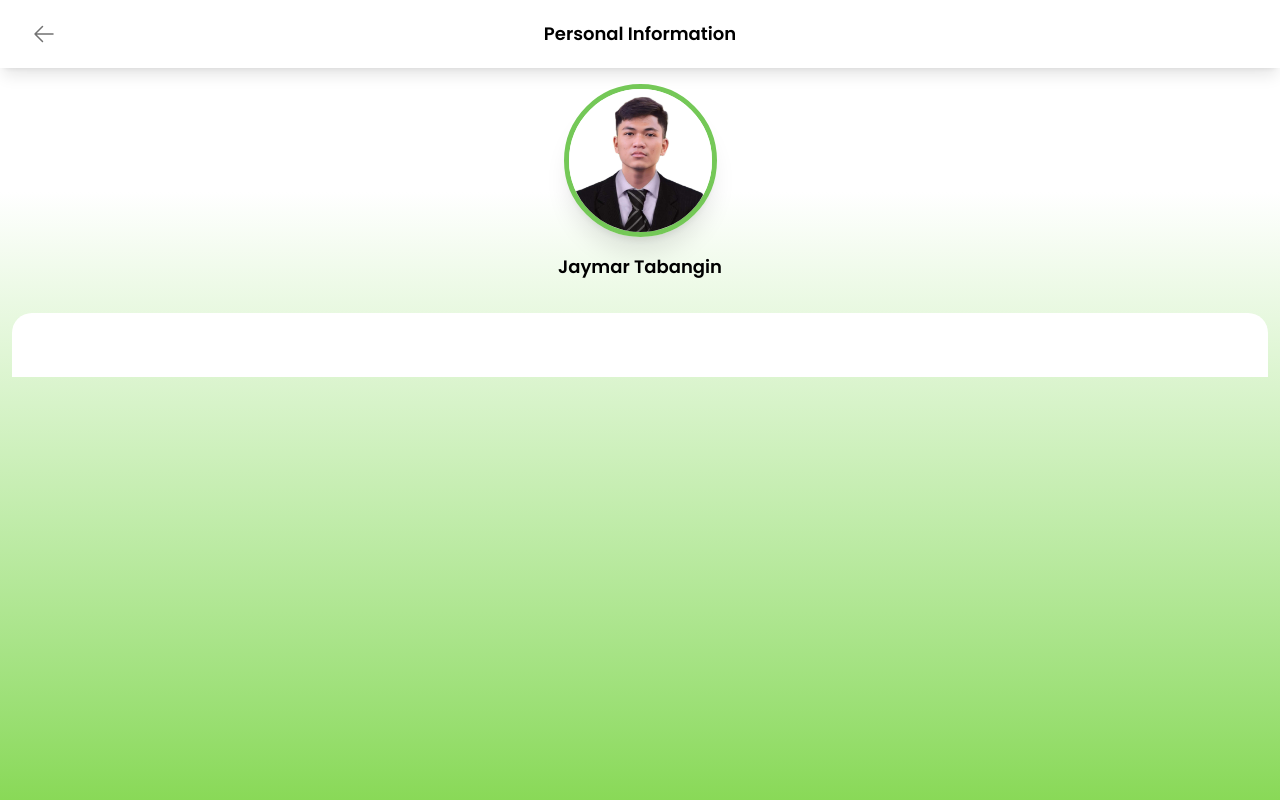
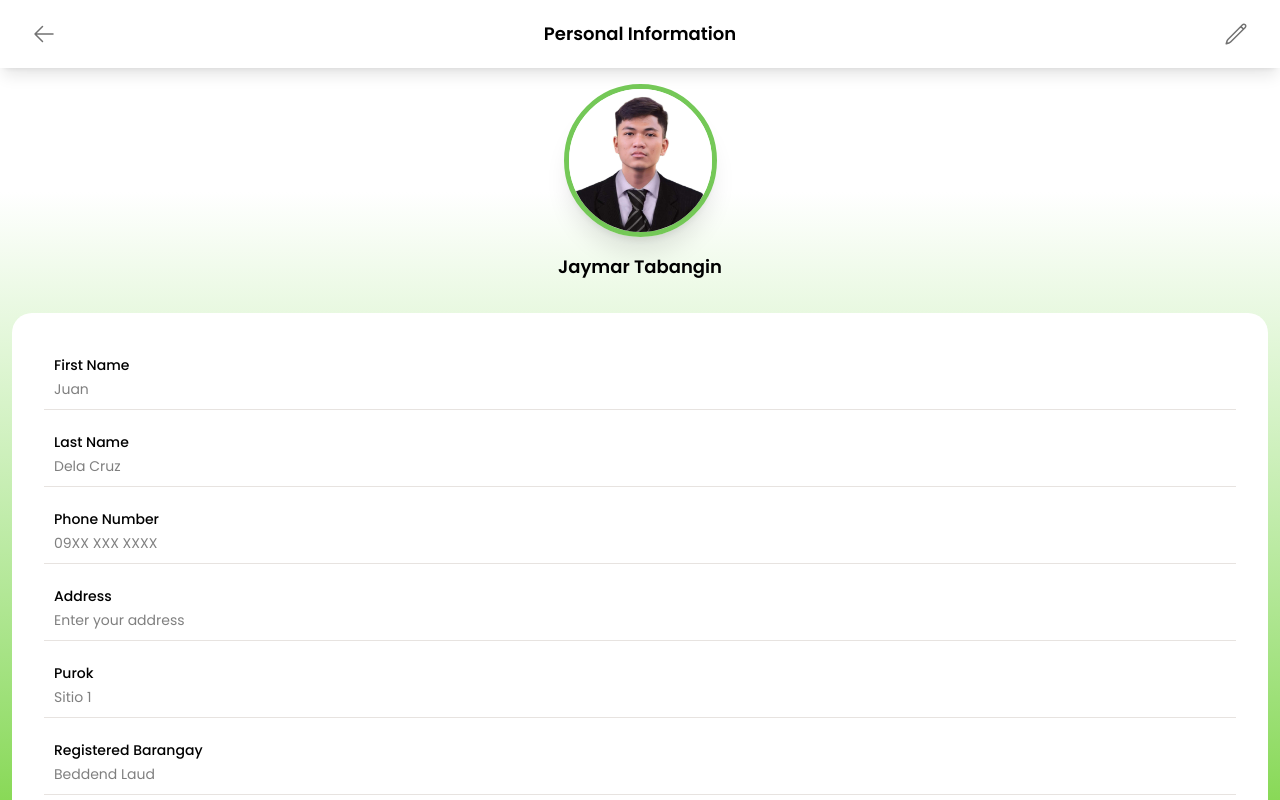
Before and after one commit to kentvillalun/ecoprofit, a Next.js app in the folder frontend/: page /profile/personal-information in a window 1280 px wide. Built offline with nearby package versions, Linux system fonts and the light colour scheme.

Commit message:
Finish the personal informationa page

```diff
--- a/frontend/src/app/(resident)/community/page.jsx
+++ b/frontend/src/app/(resident)/community/page.jsx
@@ -16,7 +16,7 @@ export default function CommunityPage() {
       <ResidentHeader
         title={"Barangay Beddeng Laud"}
         subtitle={"EcoAid Program"}
-        notification={true}
+        action={'notification'}
       />
 
       <PageContent>
--- a/frontend/src/app/(resident)/profile/personal-information/page.jsx
+++ b/frontend/src/app/(resident)/profile/personal-information/page.jsx
@@ -1,16 +1,27 @@
+"use client";
+
 import { Page } from "@/components/layout/Page.jsx";
 import { ResidentHeader } from "@/components/navigation/ResidentHeader";
 import Image from "next/image";
+import { useState } from "react";
 
 // Copy the Profile Info form now
 // Implement isEditing toggle + Save button
 
 export default function PersonalInformationPage() {
+  const [isEditing, setIsEditing] = useState(false);
+
   const profileFields = [
     {
-      label: "Full Name",
-      name: "fullName",
-      placeholder: "Juan Dele Cruz",
+      label: "First Name",
+      name: "firstName",
+      placeholder: "Juan",
+      editable: true,
+    },
+    {
+      label: "Last Name",
+      name: "lastName",
+      placeholder: "Dela Cruz",
       editable: true,
     },
     {
@@ -20,26 +31,35 @@ export default function PersonalInformationPage() {
       editable: true,
     },
     {
-      label: "Address / Purok",
+      label: "Address",
       name: "address",
-      placeholder: "Juan Dele Cruz",
+      placeholder: "Enter your address",
       editable: true,
     },
     {
-      label: "Full Name",
-      name: "fullName",
-      placeholder: "Juan Dele Cruz",
+      label: "Purok",
+      name: "purok",
+      placeholder: "Sitio 1",
       editable: true,
+    },
+    {
+      label: "Registered Barangay",
+      name: "registeredBarangay",
+      placeholder: "Beddend Laud",
+      editable: false,
     },
   ];
 
-
   return (
     <Page gradient={true}>
-      <ResidentHeader title={"Personal Information"} />
+      <ResidentHeader
+        title={"Personal Information"}
+        action={"edit"}
+        setIsEditing={setIsEditing}
+      />
 
-      <main className="absolute left-0 right-0 top-18 h-[calc(100dvh-72px)] px-3 pt-3 flex flex-col gap-6 overflow-y-auto ">
-        <section className="grid grid-cols-1 gap-6">
+      <main className="absolute left-0 right-0 top-18 bottom-0 h-[calc(100dvh-72px)] px-3 pt-3 flex flex-col gap-6 overflow-y-auto ">
+        <section className="grid grid-cols-1 gap-6 justify-between h-full">
           <div className="flex flex-col items-center gap-4">
             <div className="border-5 rounded-full max-h-40 max-w-40 border-[#74C857] shadow-xl overflow-hidden flex items-center justify-center">
               <Image
@@ -54,7 +74,31 @@ export default function PersonalInformationPage() {
             </div>
           </div>
 
-          <div className=" mt-2 bg-white p-8 rounded-t-[20px] flex flex-col gap-8 "></div>
+          <div className="mt-2 bg-white p-8 rounded-t-[20px] flex flex-col gap-6">
+            <div className="flex flex-col gap-3">
+              {profileFields.map((p, id) => (
+                <div
+                  className="flex flex-col gap-1 border-b border-[#E7E3E0] p-2.5 text-sm"
+                  key={id}
+                >
+                  <label htmlFor="" className="text-start font-medium">
+                    {p.label}
+                  </label>
+                  <input
+                    type="text"
+                    className="outline-none"
+                    placeholder={p.placeholder}
+                    disabled={!p.editable}
+                  />
+                </div>
+              ))}
+            </div>
+            {isEditing && (
+              <button className="bg-primary text-white text-center min-w-full py-3 rounded-3xl" onClick={() => setIsEditing(false)}>
+                Save Changes
+              </button>
+            )}
+          </div>
         </section>
       </main>
     </Page>
--- a/frontend/src/components/navigation/ResidentHeader.jsx
+++ b/frontend/src/components/navigation/ResidentHeader.jsx
@@ -1,19 +1,41 @@
 "use client";
 
-import { ArrowLeftIcon, BellIcon } from "@heroicons/react/24/outline";
+import { ArrowLeftIcon, BellIcon, PencilIcon } from "@heroicons/react/24/outline";
 import { Poppins } from "next/font/google";
 import { useState } from "react";
-import Link from "next/link"
+import Link from "next/link";
 
 const poppins = Poppins({
   subsets: ["latin"],
   weight: ["400", "500", "600", "700"],
 });
 
-export const ResidentHeader = ({ title, subtitle, notification, edit }) => {
+export const ResidentHeader = ({
+  title,
+  subtitle,
+  action,
+  setIsEditing
+}) => {
 
-  const [isNotification, setIsNotification] = useState(notification)
-  const [isEdit, setIsEdit] = useState(edit)
+  const [actions, setActions] = useState(action);
+
+
+
+  const actionItem = () => {
+    switch (actions) {
+      case "notification":
+        return (
+          <Link href={"/announcements"}>
+            <BellIcon className="w-7.25 h-7.25" />
+          </Link>
+        );
+      case 'edit':
+        return <PencilIcon className="w-6 h-6 text-[#727272]" onClick={() => setIsEditing(true)}/>
+
+      default:
+       return <div className="w-6"></div>
+    }
+  };
 
   return (
     <header
@@ -28,15 +50,7 @@ export const ResidentHeader = ({ title, subtitle, notification, edit }) => {
           <p className="font-semibold text-lg text-nowrap">{title}</p>
           <p className="text-sm font-medium text-nowrap">{subtitle}</p>
         </div>
-        {isNotification ? (
-          <Link href={"/announcements"}>
-            <BellIcon className="w-7.25 h-7.25" />
-          </Link>
-        ) : (
-          <div className="w-6"></div>
-        )}
-
-
+        {actionItem()}
       </div>
     </header>
   );
```
